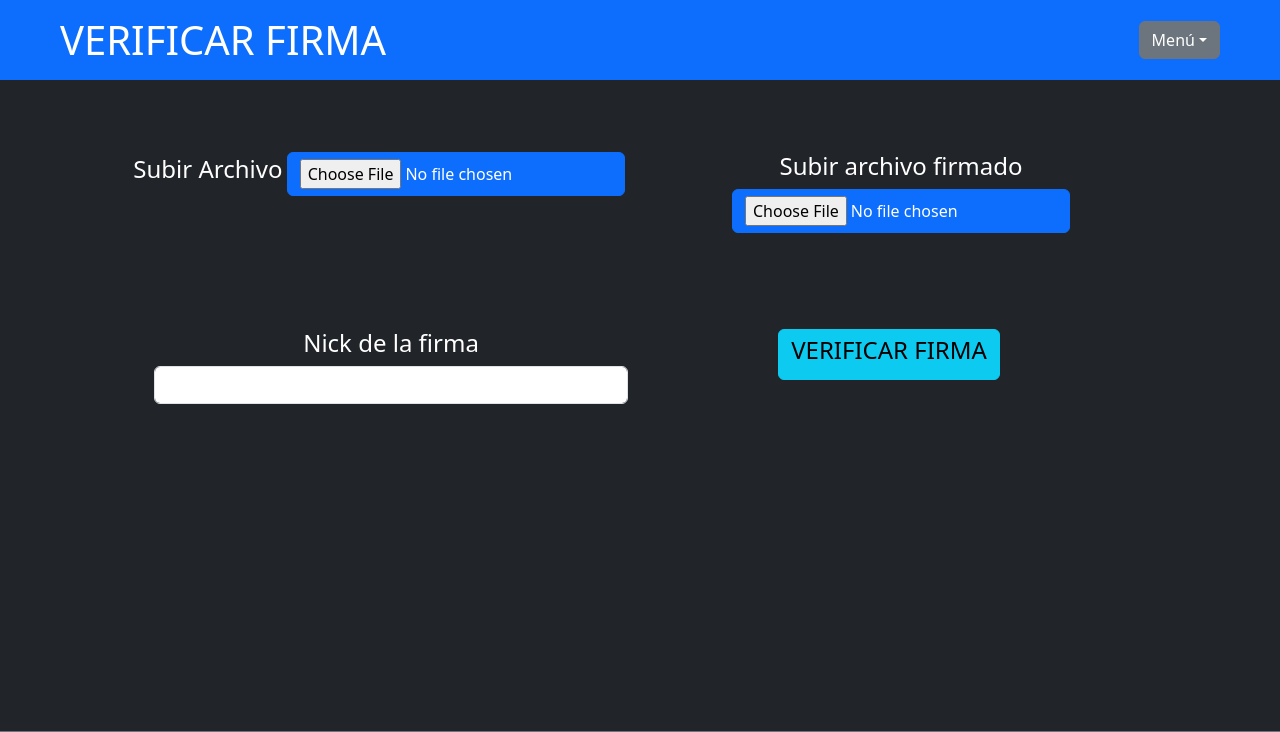
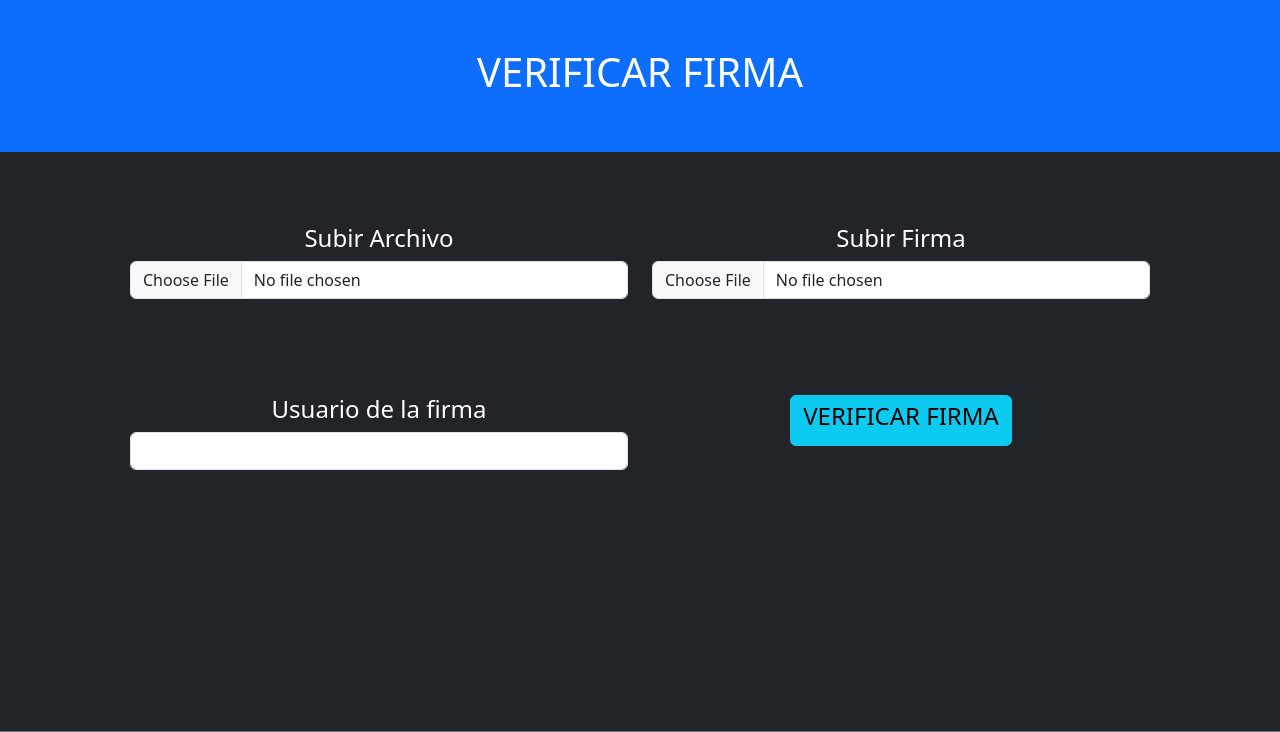
Before and after one commit to Dark869/Proyect_DSW, a Django app: template Proyect_DSW/templates/verificarFirmas.html in a window 1280 px wide. Shown: the top 732 px of the page. Run offline with Django 5.2, Linux system fonts and the light colour scheme; the template is opened without the code that fills it, so the values that code supplies are empty.

Commit message:
verificarFirmas actualizacion

```diff
--- a/Proyect_DSW/templates/verificarFirmas.html
+++ b/Proyect_DSW/templates/verificarFirmas.html
@@ -1,4 +1,4 @@
-{% extends "index.html" %}
+{% extends "PagesNoProtected.html" %}
 {% block titulo %}Verificación de firma{% endblock %}
 {% load static %}
 {% block estilos %}
@@ -8,43 +8,36 @@
 {% block contenido %}
 <div class="row container">
     <div class="col-md-12 d-flex justify-content-center">
-        <form action="/vfirma/" method="POST" class="w-100" enctype="multipart/form-data">
+        <form action="/login/" method="POST" class="w-100">
             {% csrf_token %}
             <div class="row m-4 text-center">
                 <div class="col pg-3">
                         <label for="name" class="text-white"><h4>Subir Archivo</h4></label>
-			<input type="file" name="archivo" id="archivo" class="btn btn-primary">
+                        <input type="file" name="archivo" id="archivo" class="form-control">
+                        <br>
                 </div>
                 <div class="col pg-3">
-		<label for="name" class="text-white"><h4>Subir archivo firmado</h4></label>
-		<input type="file" name="firma" id="firma" class="btn btn-primary">
+                <label for="name" class="text-white"><h4>Subir Firma</h4></label>
+                <input type="file" name="firma" id="firma" class="form-control">
                 </div>
             </div>
             <br>
-	    <div class="row m-5 text-center">
+            <div class="row m-4 text-center">
+                <div class="col-sm-9 col-md-6">
+                        <label for="name" class="text-white"><h4>Usuario de la firma</h4></label>
+              <input type="text" name="user" id="user" class="form-control">
+                <br>
+                </div>
                 <div class="col-sm-3 col-md-6">
-			<label for="name" class="text-white"><h4>Nick de la firma</h4></label>
-              <input type="text" name="nick" id="nick" class="form-control">  		      </div>
-                <div class="col-sm-9 col-md-6">
                         <button type="submit" name="submit" id="submit" class="btn btn-info"><h4>VERIFICAR FIRMA</h4></button>
                 </div>
             </div>
-            {% if errores %}
+            {% if errors %}
             <div id="errores" class="alert alert-danger mt-3">
                 <strong>Errores:</strong>
                 <ul id="lista-errores" class="mb-0">
-                    {% for error in errores %}
+                    {% for error in errors %}
                         <li>{{ error }}</li>
-                    {% endfor %}
-                </ul>
-            </div>
-            {% endif %}
-            {% if confirmacion %}
-            <div id="confirmacion" class="alert alert-danger mt-3">
-                <strong>confirmacion:</strong>
-                <ul id="lista-errores" class="mb-0">
-                    {% for veri in confirmacion %}
-                        <li>{{ veri }}</li>
                     {% endfor %}
                 </ul>
             </div>
```
Lines whose indentation alone changed are shown as unchanged.
